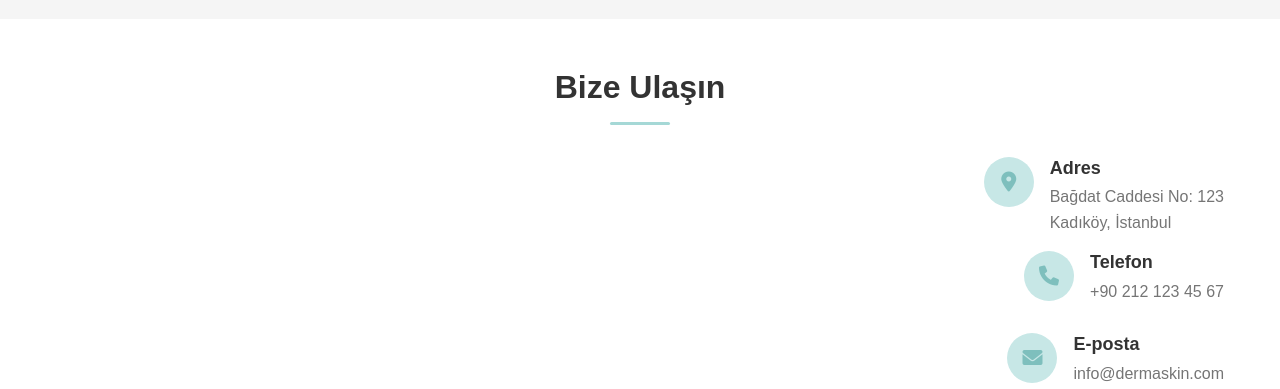
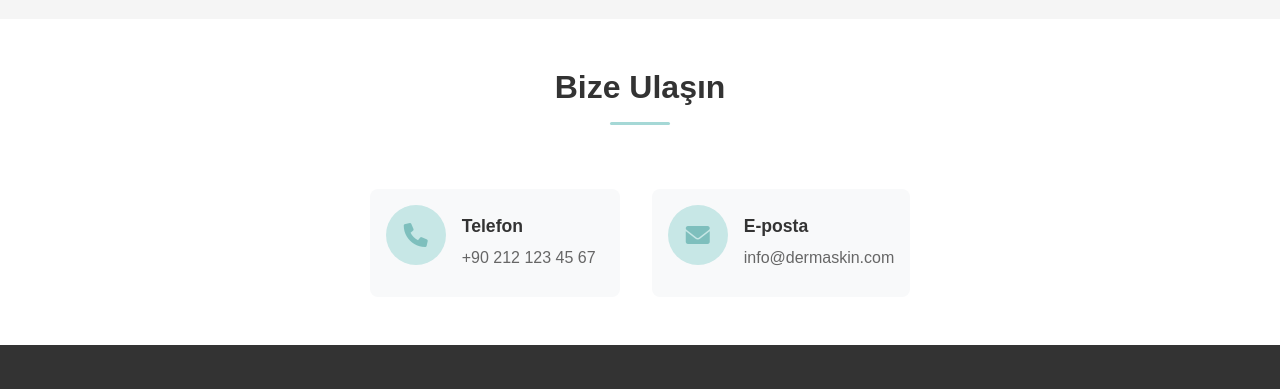
Before and after one commit to omerserrdar/FiveByte-Projesi, a plain HTML site: page dermatoloji-website/about.html in a window 1280 px wide. Shown: the part 1990-2379 px from the top of the page. Drawn offline with Linux system fonts and the light colour scheme.

Commit message:
update
hakkımızda kısmında güncelleme yapıldı

```diff
--- a/dermatoloji-website/about.html
+++ b/dermatoloji-website/about.html
@@ -219,15 +219,6 @@
                 <div class="contact-info">
                     <div class="info-item">
                         <div class="info-icon">
-                            <i class="fas fa-map-marker-alt"></i>
-                        </div>
-                        <div class="info-content">
-                            <h3>Adres</h3>
-                            <p>Bağdat Caddesi No: 123<br>Kadıköy, İstanbul</p>
-                        </div>
-                    </div>
-                    <div class="info-item">
-                        <div class="info-icon">
                             <i class="fas fa-phone"></i>
                         </div>
                         <div class="info-content">
--- a/dermatoloji-website/css/main.css
+++ b/dermatoloji-website/css/main.css
@@ -1892,41 +1892,40 @@ textarea:focus {
 }
 
 .contact-info {
-    display: grid;
-    grid-template-columns: 1fr;
-    gap: var(--spacing-md);
+    display: flex;
+    justify-content: center;
+    gap: 2rem;
+    margin-top: 2rem;
 }
 
 .info-item {
     display: flex;
-    align-items: flex-start;
+    align-items: center;
+    gap: 1rem;
+    padding: 1rem;
+    background-color: #f8f9fa;
+    border-radius: 8px;
+    min-width: 250px;
 }
 
 .info-icon {
-    width: 50px;
-    height: 50px;
-    background-color: var(--primary-light);
-    border-radius: var(--border-radius-circle);
-    display: flex;
-    align-items: center;
-    justify-content: center;
-    margin-right: var(--spacing-md);
-    flex-shrink: 0;
-}
-
-.info-icon i {
-    font-size: 1.25rem;
-    color: var(--primary-dark);
+    font-size: 1.5rem;
+    color: #4a90e2;
+}
+
+.info-content {
+    flex: 1;
 }
 
 .info-content h3 {
-    margin-bottom: var(--spacing-xs);
-    font-size: 1.125rem;
+    margin: 0;
+    font-size: 1.1rem;
+    color: #333;
 }
 
 .info-content p {
-    margin-bottom: 0;
-    color: var(--dark-gray);
+    margin: 0.5rem 0 0;
+    color: #666;
 }
 
 .contact-form {
```
